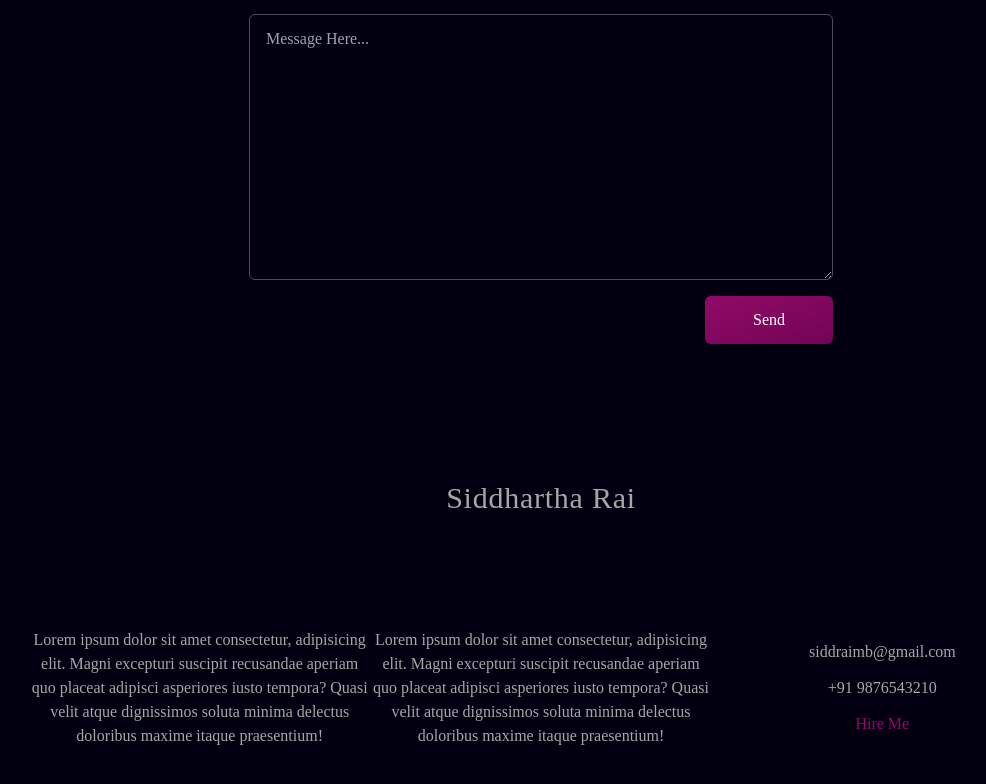
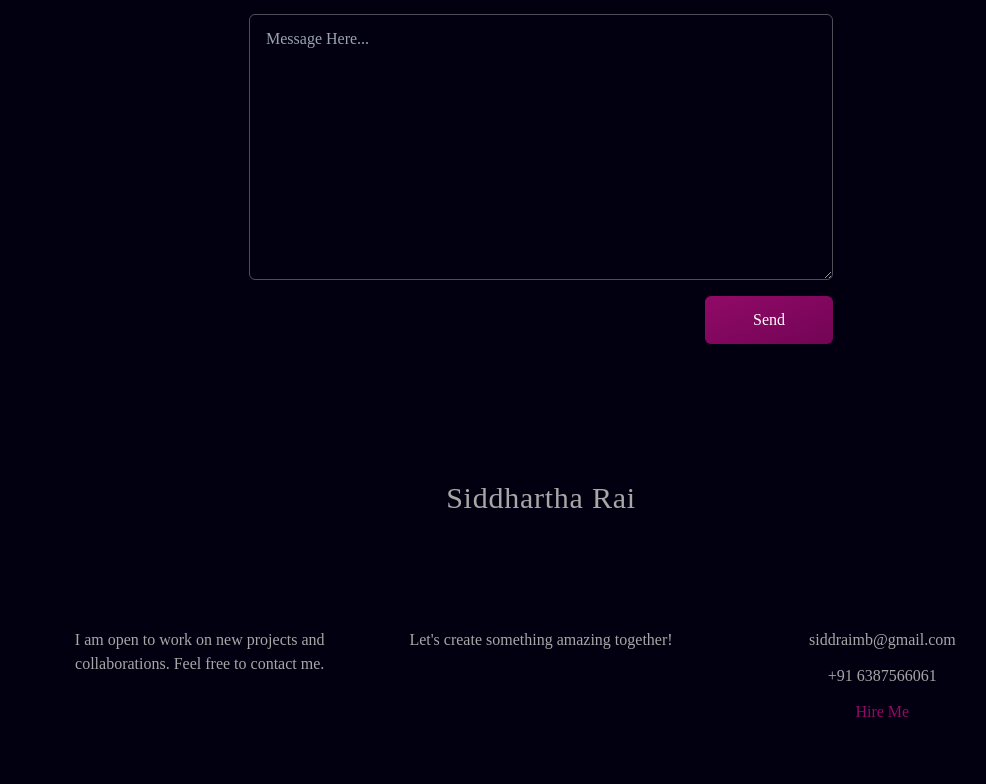
Before and after one commit to Sidd3100/Portfolio, a React (Create React App) app: page / in a window 1280 px wide. Shown: the part 4073-4857 px from the top of the page, without its empty margins (59-1045 px from the left). Built offline with nearby package versions, Linux system fonts and the light colour scheme.

Commit message:
final changes

```diff
--- a/src/containers/App.jsx
+++ b/src/containers/App.jsx
@@ -37,17 +37,17 @@ const App = () => {
 
         <div className="w-full grid grid-cols-1 lg:grid-cols-3 mt-12">
             <p className="text-texlight text-center">
-              Lorem ipsum dolor sit amet consectetur, adipisicing elit. Magni excepturi suscipit recusandae aperiam quo placeat adipisci asperiores iusto tempora? Quasi velit atque dignissimos soluta minima delectus doloribus maxime itaque praesentium!
+              I am open to work on new projects and collaborations. Feel free to contact me.
             </p>
             <p className="text-texlight text-center">
-              Lorem ipsum dolor sit amet consectetur, adipisicing elit. Magni excepturi suscipit recusandae aperiam quo placeat adipisci asperiores iusto tempora? Quasi velit atque dignissimos soluta minima delectus doloribus maxime itaque praesentium!
+              Let's create something amazing together!
             </p>
             <div className="w-full flex flex-col items-center justify-center gap-3">
               <p className="text-texlight text-center">
                 siddraimb@gmail.com
               </p>
               <p className="text-texlight text-center">
-                +91 9876543210
+                +91 6387566061
               </p>
               <a href = "#" >
                 <p className = "text-primary text-center">Hire Me</p>
```
